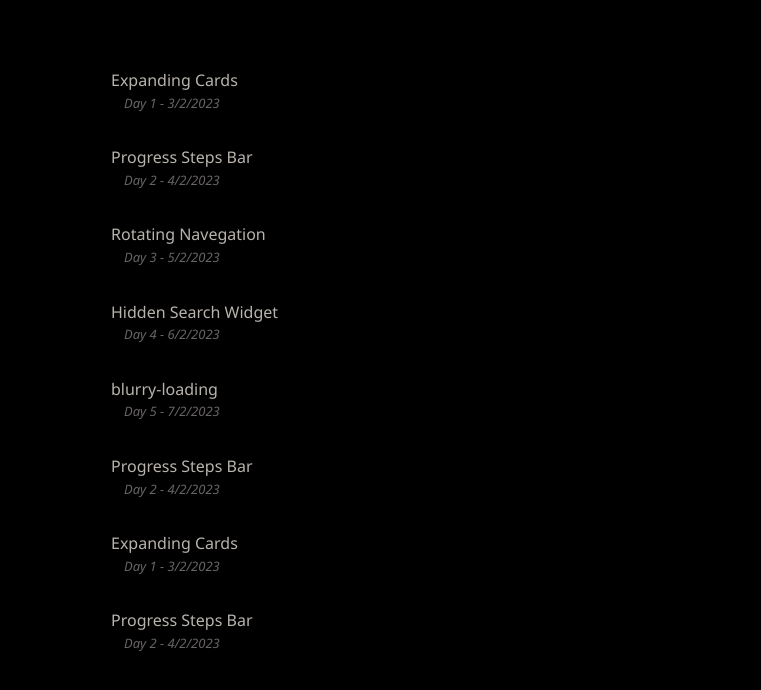
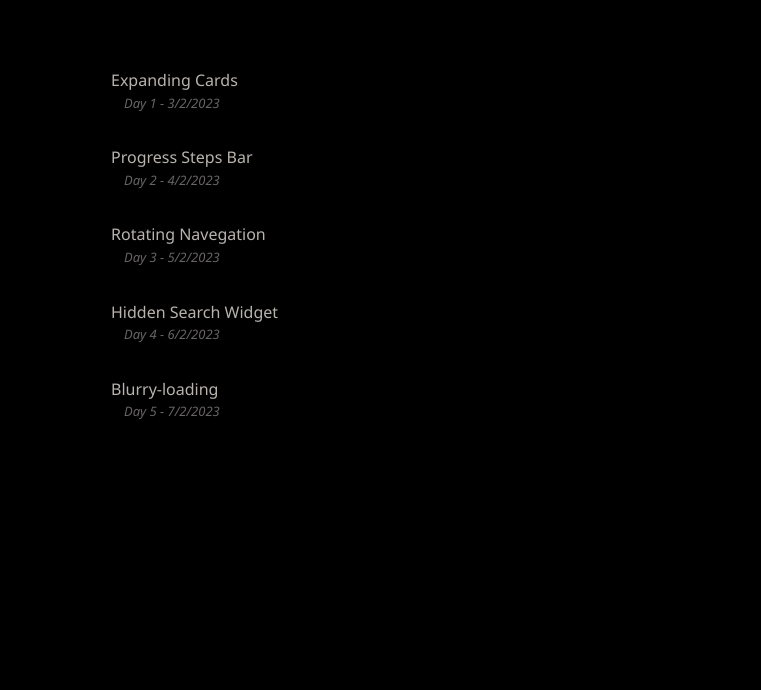
Before and after one commit to Stresadiz/mini-proyects, a website: page index.html in a window 1280 px wide. Shown: the part 160-850 px from the top of the page, without its empty margins (17-778 px from the left). After the commit the page ends 800 px from the top, so only its background shows below. Drawn offline with Linux system fonts and the light colour scheme.

Commit message:
Day 5 : update index

```diff
--- a/index.html
+++ b/index.html
@@ -39,20 +39,8 @@
                     <p class="proyects--date">Day 4  - 6/2/2023</p>
                 </li>
                 <li class="proyects--item">
-                    <a href="blurry-loading/blurry-loading.html" class="proyects--links">blurry-loading</a>
+                    <a href="blurry-loading/blurry-loading.html" class="proyects--links">Blurry-loading</a>
                     <p class="proyects--date">Day 5  - 7/2/2023</p>
-                </li>
-                <li class="proyects--item">
-                    <a href="progress-steps/index.html" class="proyects--links">Progress Steps Bar</a>
-                    <p class="proyects--date">Day 2  - 4/2/2023</p>
-                </li>
-                <li class="proyects--item">
-                    <a href="expanding-cards\expanding-cards.html" class="proyects--links">Expanding Cards</a>
-                    <p class="proyects--date">Day 1  - 3/2/2023</p>
-                </li>
-                <li class="proyects--item">
-                    <a href="progress-steps/index.html" class="proyects--links">Progress Steps Bar</a>
-                    <p class="proyects--date">Day 2  - 4/2/2023</p>
                 </li>
             </ul>
         </div>
```
